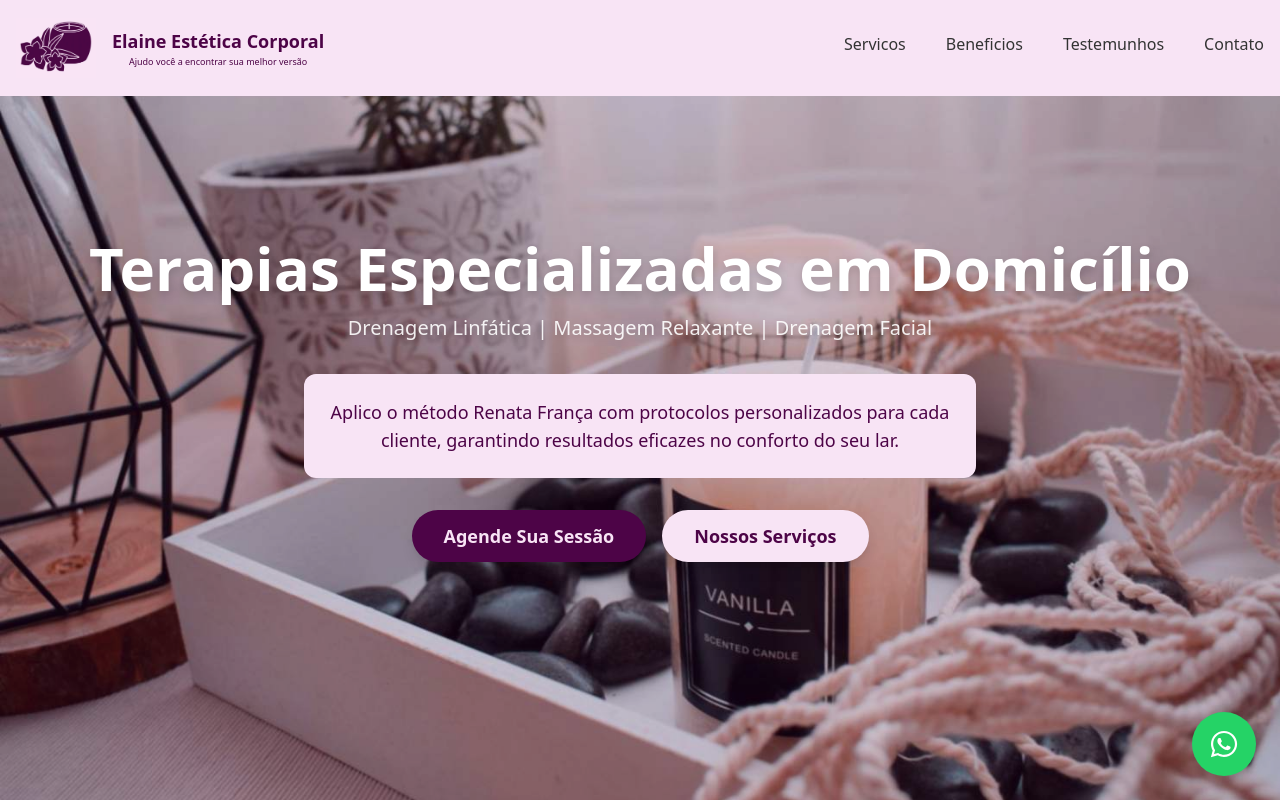
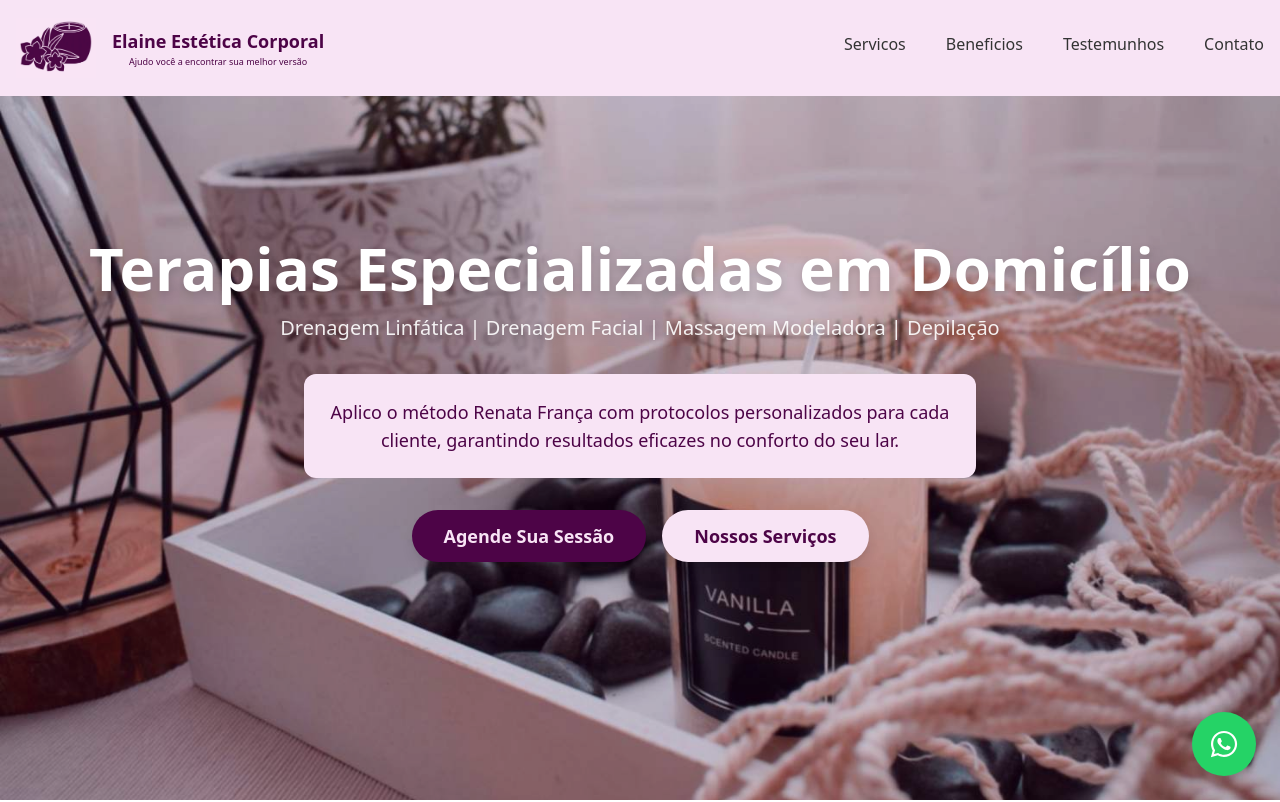
Before and after one commit to fabriciocunhauk/elaine-estetica-corporal, a Next.js app: page / in a window 1280 px wide. Shown: the top 802 px of the page. Built offline with nearby package versions, Linux system fonts and the light colour scheme.

Commit message:
Updated hero text

```diff
--- a/app/components/Hero.tsx
+++ b/app/components/Hero.tsx
@@ -28,7 +28,8 @@ function Hero() {
             Terapias Especializadas em Domicílio
           </h1>
           <p className="text-xl text-white/90 mb-8 drop-shadow-md">
-            Drenagem Linfática | Massagem Relaxante | Drenagem Facial
+            Drenagem Linfática | Drenagem Facial | Massagem Modeladora |
+            Depilação
           </p>
           <div className="max-w-2xl mx-auto bg-purple-secondary rounded-xl p-6 mb-8 backdrop-blur-sm">
             <p className="text-lg font-medium text-purple-primary">
```
